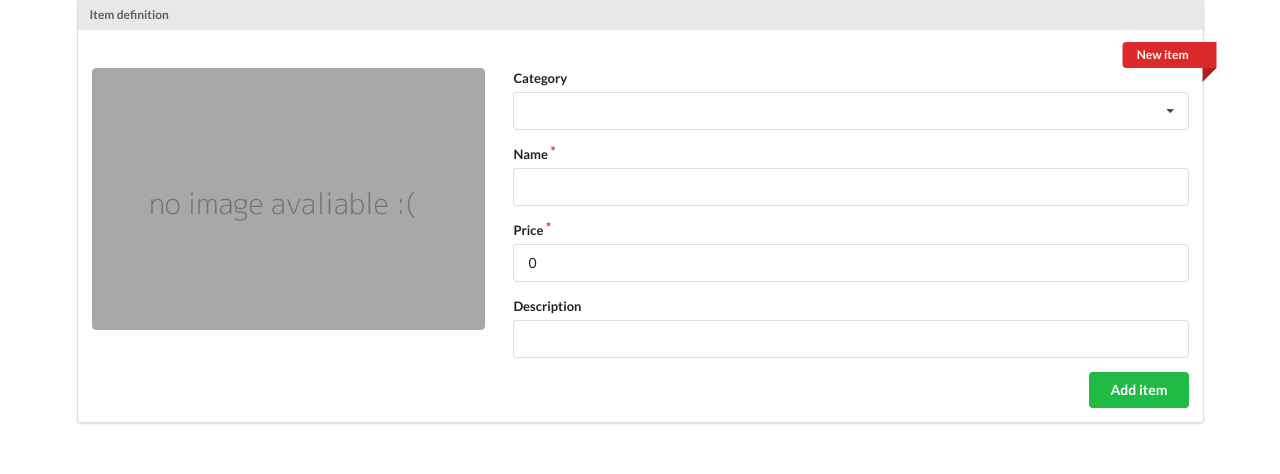
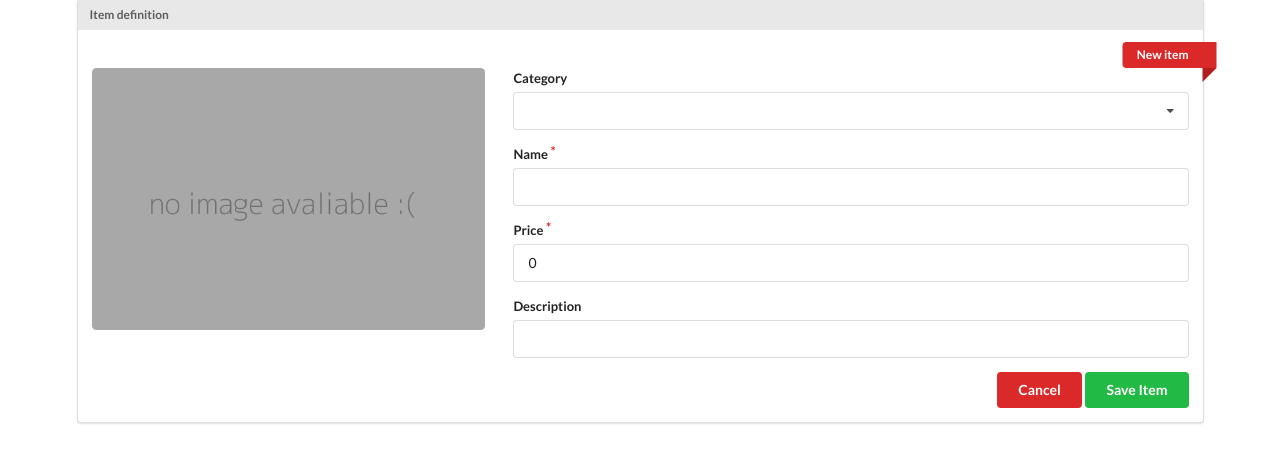
Before and after one commit to mic-kuu/item-app, a Flask app: page /item/add/ in a window 1280 px wide. Shown: the part 80-554 px from the top of the page. Run offline with Flask 2, Linux system fonts and the light colour scheme; some libraries are stand-ins or nearby versions.

Commit message:
Cancel buttons for all views

```diff
--- a/templates/add_item.html
+++ b/templates/add_item.html
@@ -51,9 +51,15 @@
 
                             </div>
 
-                            <div class="field">
-                                <input type="submit" value="Add item" class="ui positive right floated button">
-                            </div>
+                                <div class="field">
+
+                                    <input type="submit" value="Save Item" class="ui right floated positive button">
+
+                                    <a href="{{ url_for("itemView", category_id=category_id) }}">
+                                        <input type="button" value="Cancel" class="ui right floated negative button">
+                                    </a>
+
+                                </div>
                         </div>
                     </div>
                 </div>
```
Also changed, not shown: templates/edit_category.html (+9 -3 lines).
